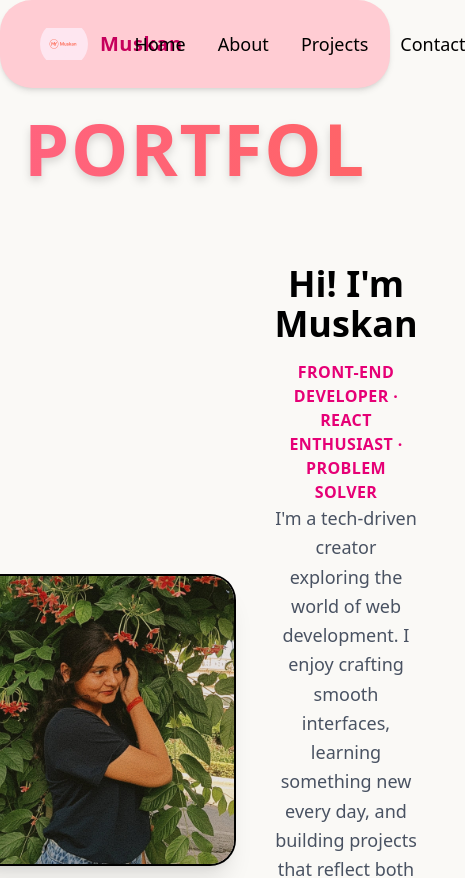
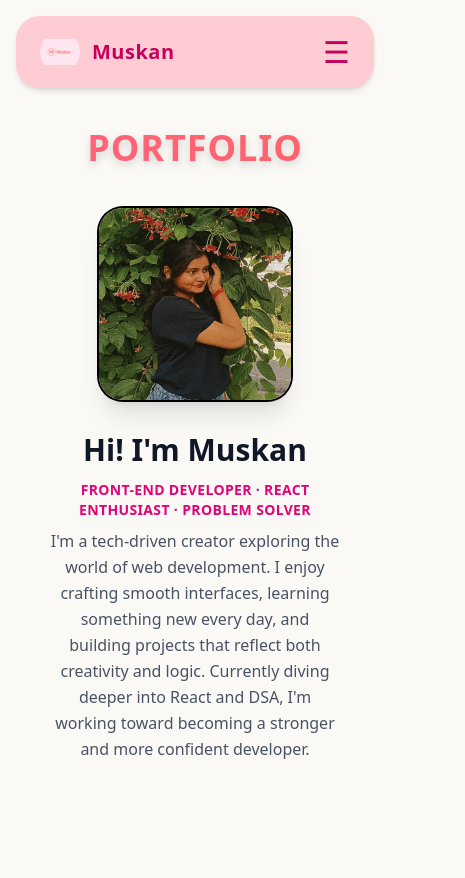
Before and after one commit to nezumi3218/Portfolio, a React (Vite) app: page / in a window 390 px wide. Shown: the top 878 px of the page, 465 px wide, since content can reach past the window. After the commit the page ends 844 px from the top, so only its background shows below. Built offline with nearby package versions, Linux system fonts and the light colour scheme.

Commit message:
fix: enhance layout and styling in Home, Navbar, and Projects components

```diff
--- a/src/components/Home.jsx
+++ b/src/components/Home.jsx
@@ -3,24 +3,43 @@ import frontPicture from "/src/assets/front picture.jpg";
 
 function Home() {
   return (
-    <section className="p-6 text-center ">
-      <h1 className="text-7xl font-extrabold bg-gradient-to-r from-rose-400 to-red-400 bg-clip-text text-transparent drop-shadow-lg tracking-wide">
+    <section className="p-6 text-center">
+      <h1
+        className="text-4xl sm:text-5xl md:text-7xl font-extrabold
+                     bg-gradient-to-r from-rose-400 to-red-400
+                     bg-clip-text text-transparent drop-shadow-lg tracking-wide"
+      >
         PORTFOLIO
       </h1>
 
-      <div className="flex items-center justify-center px-10 py-20 animate-slideInLeft">
+      {/* Main container */}
+      <div
+        className="flex flex-col md:flex-row items-center justify-center
+                      px-4 md:px-10 py-10 md:py-20 gap-8 md:gap-14"
+      >
+        {/* Image */}
         <img
           src={frontPicture}
           alt="Profile"
-          className="w-72 h-72 rounded-3xl shadow-xl ring-2 ring-black-300 hover:scale-105 transition duration-500"
+          className="w-48 h-48 sm:w-60 sm:h-60 md:w-72 md:h-72
+                     rounded-3xl shadow-xl ring-2 ring-black-300
+                     hover:scale-105 transition duration-500"
         />
-        <div className="ml-10 max-w-lg animate-slideInRight">
-          <h1 className="text-4xl font-bold mb-4">Hi! I'm Muskan</h1>
-          <p className="uppercase tracking-wide text-pink-600 font-semibold">
+
+        {/* Text section */}
+        <div className="max-w-md text-center md:text-left px-2">
+          <h1 className="text-3xl sm:text-4xl font-bold text-gray-900 mb-3">
+            Hi! I'm Muskan
+          </h1>
+
+          <p
+            className="uppercase tracking-wide text-pink-600 font-semibold mb-2
+                        text-sm sm:text-base"
+          >
             Front-end Developer · React Enthusiast · Problem Solver
           </p>
 
-          <p className="text-gray-700 leading-relaxed text-lg opacity-90">
+          <p className="text-gray-700 leading-relaxed text-base sm:text-lg opacity-90">
             I'm a tech-driven creator exploring the world of web development. I
             enjoy crafting smooth interfaces, learning something new every day,
             and building projects that reflect both creativity and logic.
@@ -32,4 +51,5 @@ function Home() {
     </section>
   );
 }
+
 export default Home;
--- a/src/components/Navbar.jsx
+++ b/src/components/Navbar.jsx
@@ -1,23 +1,35 @@
-import React from "react";
+import React, { useState } from "react";
 import { Link } from "react-router-dom";
 import logo from "/src/assets/logo.png";
 
 function Navbar() {
+  const [open, setOpen] = useState(false);
+
   return (
-    <nav className="flex items-center justify-between px-10 py-5 bg-rose-200 shadow-md rounded-4xl">
+    <nav className="px-6 py-4 bg-rose-200 shadow-md rounded-3xl m-4">
+      <div className="flex items-center justify-between">
+        {/* LEFT: Logo */}
         <div className="flex items-center gap-3 cursor-pointer">
           <img
-          src={logo} // put your logo file here
+            src={logo}
             alt="Logo"
-          className="w-12 h-12 object-contain rounded-full"
+            className="w-10 h-10 object-contain rounded-full"
           />
           <h1 className="text-xl font-bold text-pink-700 tracking-wide">
             Muskan
           </h1>
         </div>
 
-      {/* RIGHT: Nav Links */}
-      <ul className="flex gap-8 text-lg font-medium">
+        {/* HAMBURGER (mobile only) */}
+        <button
+          className="md:hidden text-pink-700 text-3xl"
+          onClick={() => setOpen(!open)}
+        >
+          ☰
+        </button>
+
+        {/* RIGHT: NAV LINKS (DESKTOP) */}
+        <ul className="hidden md:flex gap-8 text-lg font-medium">
           <li className="hover:text-pink-600 cursor-pointer">
             <Link to="/">Home</Link>
           </li>
@@ -31,22 +43,39 @@ function Navbar() {
             <Link to="/contact">Contact</Link>
           </li>
         </ul>
+      </div>
+
+      {/* MOBILE MENU */}
+      {open && (
+        <ul className="mt-4 flex flex-col gap-4 text-lg font-medium md:hidden bg-rose-100 p-4 rounded-2xl shadow">
+          <li
+            onClick={() => setOpen(false)}
+            className="hover:text-pink-600 cursor-pointer"
+          >
+            <Link to="/">Home</Link>
+          </li>
+          <li
+            onClick={() => setOpen(false)}
+            className="hover:text-pink-600 cursor-pointer"
+          >
+            <Link to="/about">About</Link>
+          </li>
+          <li
+            onClick={() => setOpen(false)}
+            className="hover:text-pink-600 cursor-pointer"
+          >
+            <Link to="/projects">Projects</Link>
+          </li>
+          <li
+            onClick={() => setOpen(false)}
+            className="hover:text-pink-600 cursor-pointer"
+          >
+            <Link to="/contact">Contact</Link>
+          </li>
+        </ul>
+      )}
     </nav>
-
-    // <nav className=" p-4 flex justify-end gap-6  bg-red-400">
-    //   <Link to="/" className="hover:bg-red-300 p-2 rounded-2xl">
-    //     Home
-    //   </Link>
-    //   <Link to="/about" className="hover:bg-red-300 p-2 rounded-2xl">
-    //     About
-    //   </Link>
-    //   <Link to="/projects" className="hover:bg-red-300 p-2 rounded-2xl">
-    //     Projects
-    //   </Link>
-    //   <Link to="/contact" className="hover:bg-red-300 p-2 rounded-2xl">
-    //     Contact
-    //   </Link>
-    // </nav>
   );
 }
+
 export default Navbar;
--- a/src/components/Projects.jsx
+++ b/src/components/Projects.jsx
@@ -25,21 +25,26 @@ export default function Projects() {
   ];
 
   return (
-    <section className="max-w-6xl mx-auto p-6 sm:p-10 lg:p-16">
-      <h1 className="text-4xl font-extrabold text-center mb-10 bg-gradient-to-r from-rose-400 to-red-400 bg-clip-text text-transparent drop-shadow-lg tracking-wide">
+    <section className="max-w-6xl mx-auto p-4 sm:p-8 lg:p-16">
+      <h1
+        className="text-3xl sm:text-4xl font-extrabold text-center mb-8
+      bg-gradient-to-r from-rose-400 to-red-400 bg-clip-text text-transparent
+      drop-shadow-lg tracking-wide"
+      >
         Projects
       </h1>
 
-      <div className="grid grid-cols-1 sm:grid-cols-2 lg:grid-cols-3 gap-10">
+      <div className="grid grid-cols-1 sm:grid-cols-2 lg:grid-cols-3 gap-8 sm:gap-10">
         {projects.map((p, index) => (
           <motion.div
             key={index}
             initial={{ opacity: 0, y: 20 }}
             animate={{ opacity: 1, y: 0 }}
             transition={{ duration: 0.4, delay: index * 0.1 }}
-            className="bg-white rounded-2xl shadow-md ring-1 ring-slate-100 overflow-hidden hover:shadow-xl transition-all"
+            className="bg-white rounded-2xl shadow-md ring-1 ring-slate-100
+            overflow-hidden hover:shadow-xl transition-all"
           >
-            <div className="h-48 w-full overflow-hidden">
+            <div className="h-40 sm:h-48 w-full overflow-hidden">
               <img
                 src={p.img}
                 alt={p.title}
@@ -47,8 +52,9 @@ export default function Projects() {
               />
             </div>
 
-            <div className="p-5">
-              <h2 className="text-xl font-semibold">{p.title}</h2>
+            <div className="p-4 sm:p-5">
+              <h2 className="text-lg sm:text-xl font-semibold">{p.title}</h2>
+
               <p className="mt-2 text-slate-600 text-sm leading-relaxed">
                 {p.desc}
               </p>
@@ -57,23 +63,27 @@ export default function Projects() {
                 {p.tech.map((t, i) => (
                   <span
                     key={i}
-                    className="px-3 py-1 bg-slate-100 text-slate-700 text-xs rounded-full border"
+                    className="px-2 py-1 sm:px-3 sm:py-1 bg-slate-100 text-slate-700
+                    text-xs rounded-full border"
                   >
                     {t}
                   </span>
                 ))}
               </div>
 
-              <div className="mt-5 flex items-center justify-between">
+              <div className="mt-4 sm:mt-5 flex items-center justify-between">
                 <a
                   href={p.github}
-                  className="flex items-center gap-1 text-sm font-medium hover:text-slate-900"
+                  className="flex items-center gap-1 text-sm font-medium
+                  hover:text-slate-900"
                 >
                   <Github size={16} /> Code
                 </a>
+
                 <a
                   href={p.live}
-                  className="flex items-center gap-1 text-sm font-medium hover:text-slate-900"
+                  className="flex items-center gap-1 text-sm font-medium
+                  hover:text-slate-900"
                 >
                   <ExternalLink size={16} /> Live demo
                 </a>
```
Lines whose indentation alone changed are shown as unchanged.
